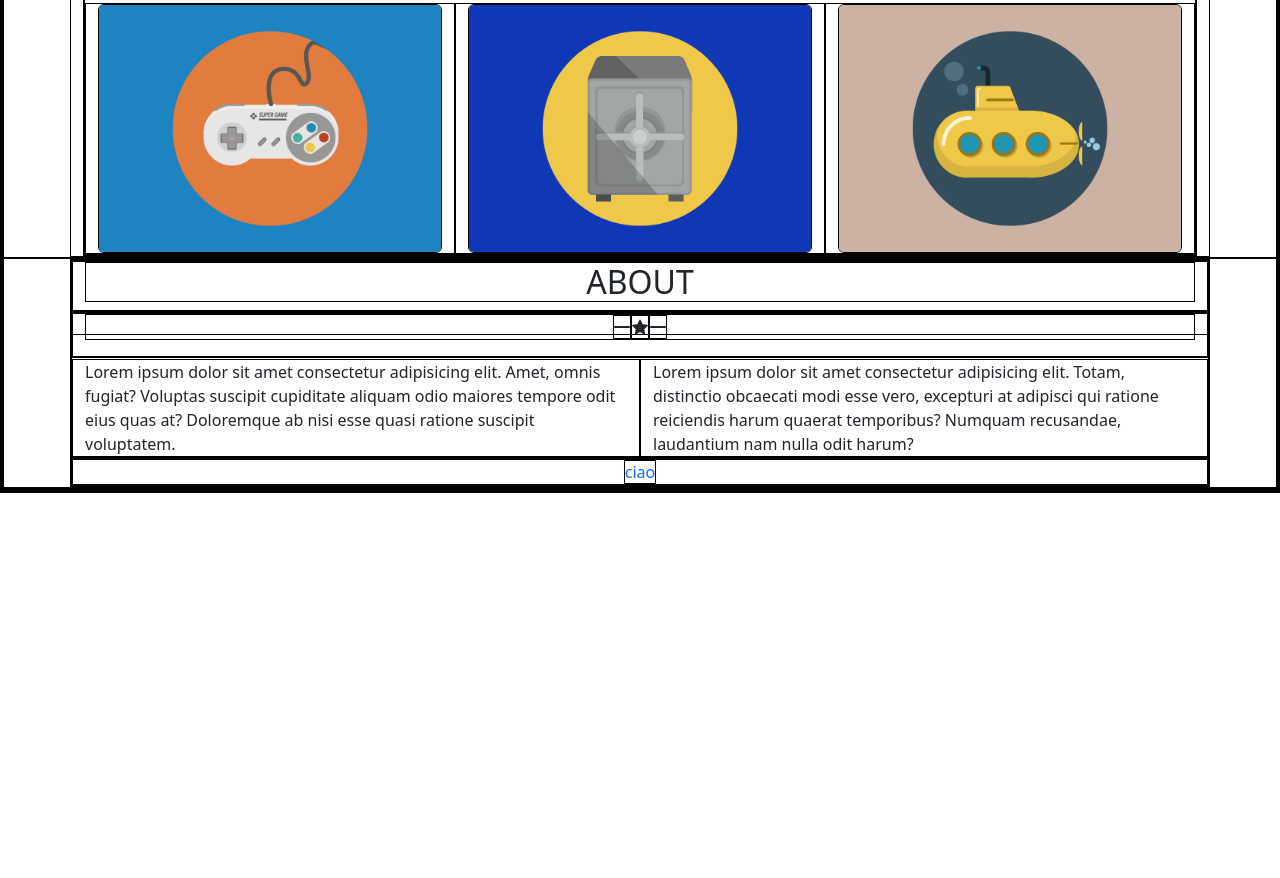
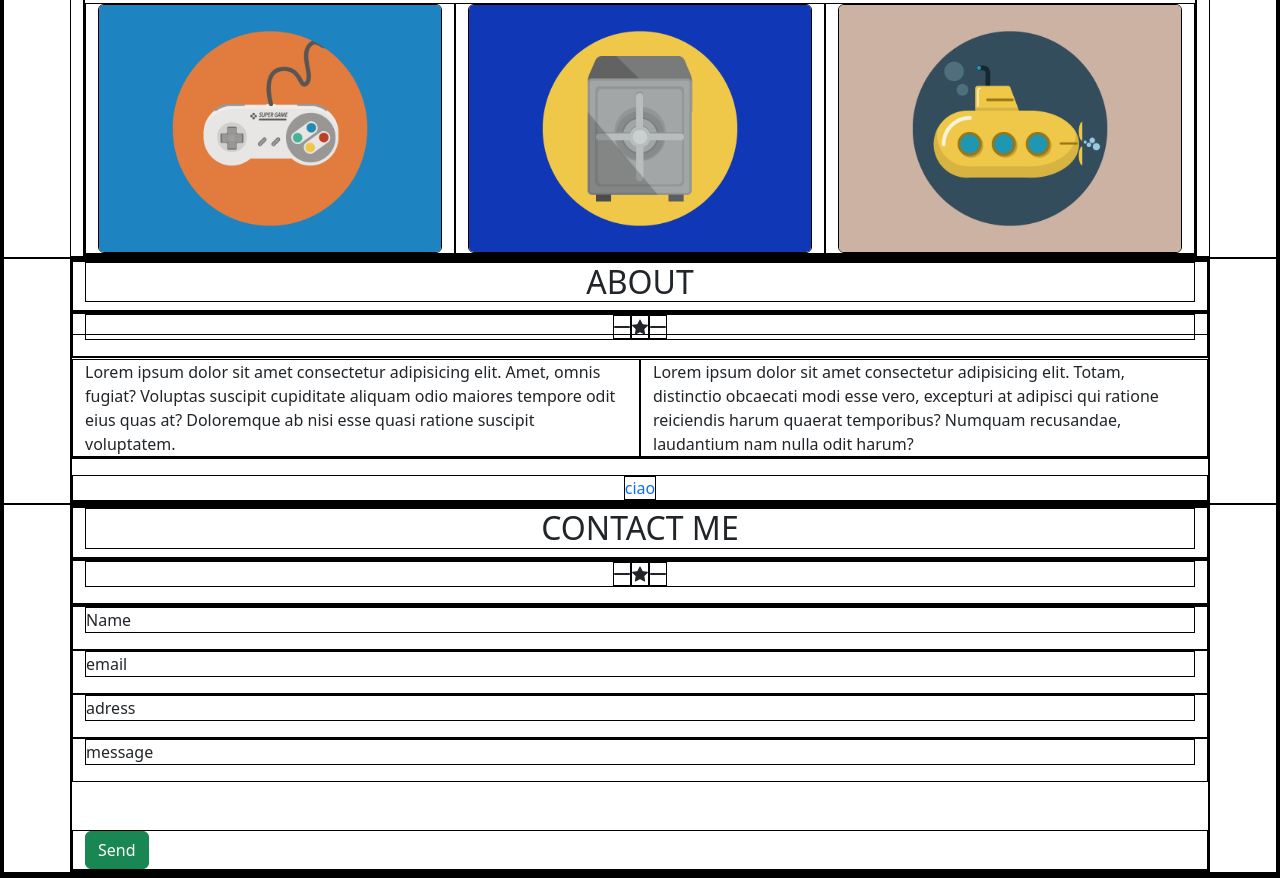
Before and after one commit to MatteoGiuntella/html-css-bootstrap-freelancer, a plain HTML site: page index.html in a window 1280 px wide. Shown: the part 1199-2077 px from the top of the page. Before the commit the page ends 1692 px from the top, so only its background shows below. Drawn offline with nearby package versions, Linux system fonts and the light colour scheme.

Commit message:
add section4

```diff
--- a/index.html
+++ b/index.html
@@ -154,9 +154,43 @@
             </div>
           </div>
           <div class="row">
-            <div class="col-12 text-center">
+            <div class="col-12 text-center gy-3">
               <a href="">ciao</a>
             </div>
+          </div>
+        </div>
+      </section>
+      <section>
+        <div class="container">
+          <div class="row">
+            <div class="col-12 text-center">
+              <h2>CONTACT ME</h2>
+            </div>
+          </div>
+          <div class="row">
+            <div class="col-12 text-center">
+              <p>
+                <i class="bi bi-dash-lg"></i><i class="bi bi-star-fill"></i
+                ><i class="bi bi-dash-lg"></i>
+              </p>
+            </div>
+          </div>
+          <div class="row">
+             <div class="col-12">
+                <p>Name</p>
+             </div>
+             <div class="col-12">
+               <p>email</p>
+             </div>
+             <div class="col-12">
+                <p>adress</p>
+             </div>
+             <div class="col-12">
+               <p>message</p>
+             </div>
+             <div class="col-12 gy-5">
+              <button type="button" class="btn btn-success">Send</button>
+             </div>
           </div>
         </div>
       </section>
```
Also changed, not shown: css/style.css (line endings or trailing spaces).
